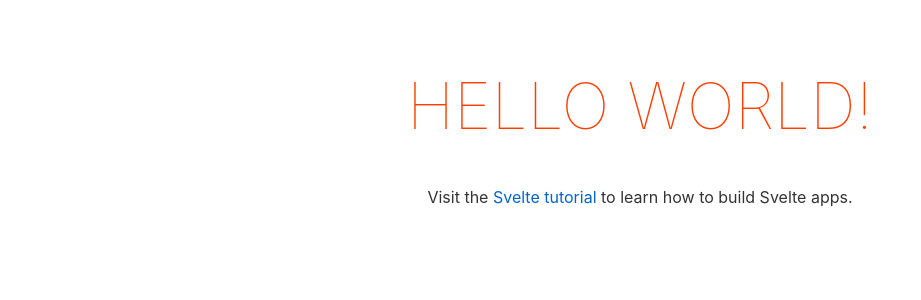
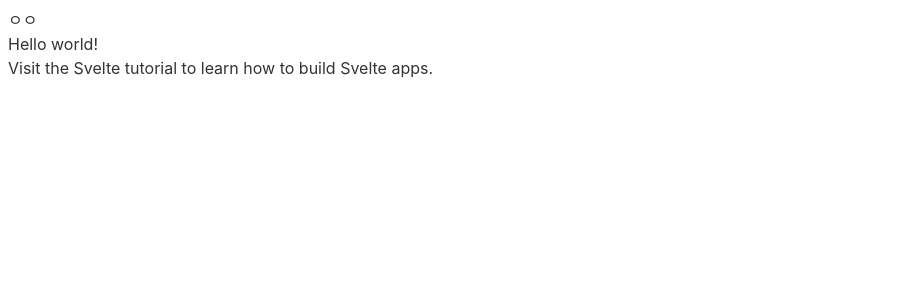
Before and after one commit to max-kim-tutorial/svelte-todo, a Svelte app: page / in a window 1280 px wide. Shown: the top 300 px of the page, without its empty margins (0-921 px from the left). Built offline with nearby package versions, Linux system fonts and the light colour scheme.

Commit message:
init:post css setting and install material UI

```diff
--- /dev/null
+++ b/postcss.config.js
@@ -0,0 +1,6 @@
+module.exports = {
+  plugins: {
+    tailwindcss: {},
+    autoprefixer: {},
+  },
+}
--- a/rollup.config.js
+++ b/rollup.config.js
@@ -1,11 +1,12 @@
-import svelte from 'rollup-plugin-svelte';
-import commonjs from '@rollup/plugin-commonjs';
-import resolve from '@rollup/plugin-node-resolve';
-import livereload from 'rollup-plugin-livereload';
-import { terser } from 'rollup-plugin-terser';
-import sveltePreprocess from 'svelte-preprocess';
-import typescript from '@rollup/plugin-typescript';
-import css from 'rollup-plugin-css-only';
+import svelte from "rollup-plugin-svelte";
+import commonjs from "@rollup/plugin-commonjs";
+import resolve from "@rollup/plugin-node-resolve";
+import livereload from "rollup-plugin-livereload";
+import { terser } from "rollup-plugin-terser";
+import sveltePreprocess from "svelte-preprocess";
+import typescript from "@rollup/plugin-typescript";
+import css from "rollup-plugin-css-only";
+import autoPreprocess from "svelte-preprocess";
 
 const production = !process.env.ROLLUP_WATCH;
 
@@ -19,36 +20,41 @@ function serve() {
   return {
     writeBundle() {
       if (server) return;
-			server = require('child_process').spawn('npm', ['run', 'start', '--', '--dev'], {
-				stdio: ['ignore', 'inherit', 'inherit'],
-				shell: true
-			});
+      server = require("child_process").spawn(
+        "npm",
+        ["run", "start", "--", "--dev"],
+        {
+          stdio: ["ignore", "inherit", "inherit"],
+          shell: true,
+        }
+      );
 
-			process.on('SIGTERM', toExit);
-			process.on('exit', toExit);
-		}
+      process.on("SIGTERM", toExit);
+      process.on("exit", toExit);
+    },
   };
 }
 
 export default {
-	input: 'src/main.ts',
+  input: "src/main.ts",
   output: {
     sourcemap: true,
-		format: 'iife',
-		name: 'app',
-		file: 'public/build/bundle.js'
+    format: "iife",
+    name: "app",
+    file: "public/build/bundle.js",
   },
   plugins: [
     svelte({
-			preprocess: sveltePreprocess({ sourceMap: !production }),
+      preprocess: autoPreprocess(),
+      preprocess: sveltePreprocess({ sourceMap: !production, postcss: true }),
       compilerOptions: {
         // enable run-time checks when not in production
-				dev: !production
-			}
+        dev: !production,
+      },
     }),
     // we'll extract any component CSS out into
     // a separate file - better for performance
-		css({ output: 'bundle.css' }),
+    css({ output: "bundle.css" }),
 
     // If you have external dependencies installed from
     // npm, you'll most likely need these plugins. In
@@ -57,12 +63,12 @@ export default {
     // https://github.com/rollup/plugins/tree/master/packages/commonjs
     resolve({
       browser: true,
-			dedupe: ['svelte']
+      dedupe: ["svelte"],
     }),
     commonjs(),
     typescript({
       sourceMap: !production,
-			inlineSources: !production
+      inlineSources: !production,
     }),
 
     // In dev mode, call `npm run start` once
@@ -71,13 +77,13 @@ export default {
 
     // Watch the `public` directory and refresh the
     // browser on changes when not in production
-		!production && livereload('public'),
+    !production && livereload("public"),
 
     // If we're building for production (npm run build
     // instead of npm run dev), minify
-		production && terser()
+    production && terser(),
   ],
   watch: {
-		clearScreen: false
-	}
+    clearScreen: false,
+  },
 };
--- a/src/App.svelte
+++ b/src/App.svelte
@@ -1,30 +1,18 @@
 <script lang="ts">
-	export let name: string;
+  export let name: string;
 </script>
 
+<style global>
+  @import "tailwindcss/base";
+  @import "tailwindcss/components";
+  @import "tailwindcss/utilities";
+</style>
+
 <main>
-	<h1>Hello {name}!</h1>
-	<p>Visit the <a href="https://svelte.dev/tutorial">Svelte tutorial</a> to learn how to build Svelte apps.</p>
+  <div>ㅇㅇ</div>
+  <h1>Hello {name}!</h1>
+  <p>
+    Visit the <a href="https://svelte.dev/tutorial">Svelte tutorial</a> to learn
+    how to build Svelte apps.
+  </p>
 </main>
-
-<style>
-	main {
-		text-align: center;
-		padding: 1em;
-		max-width: 240px;
-		margin: 0 auto;
-	}
-
-	h1 {
-		color: #ff3e00;
-		text-transform: uppercase;
-		font-size: 4em;
-		font-weight: 100;
-	}
-
-	@media (min-width: 640px) {
-		main {
-			max-width: none;
-		}
-	}
-</style>
--- /dev/null
+++ b/tailwind.config.js
@@ -0,0 +1,15 @@
+module.exports = {
+  purge: {
+    enabled: !process.env.ROLLUP_WATCH,
+    mode: "all",
+    content: ["./public/index.html", "./src/**/*.svelte"],
+  },
+  darkMode: false, // or 'media' or 'class'
+  theme: {
+    extend: {},
+  },
+  variants: {
+    extend: {},
+  },
+  plugins: [],
+};
--- a/tsconfig.json
+++ b/tsconfig.json
@@ -1,6 +1,5 @@
 {
   "extends": "@tsconfig/svelte/tsconfig.json",
-
   "include": ["src/**/*"],
   "exclude": ["node_modules/*", "__sapper__/*", "public/*"]
 }
```
Also changed, not shown: package.json (+14 -4 lines), 2 other files (tests, documents, lock files or other folders). Lines whose indentation alone changed are shown as unchanged.
